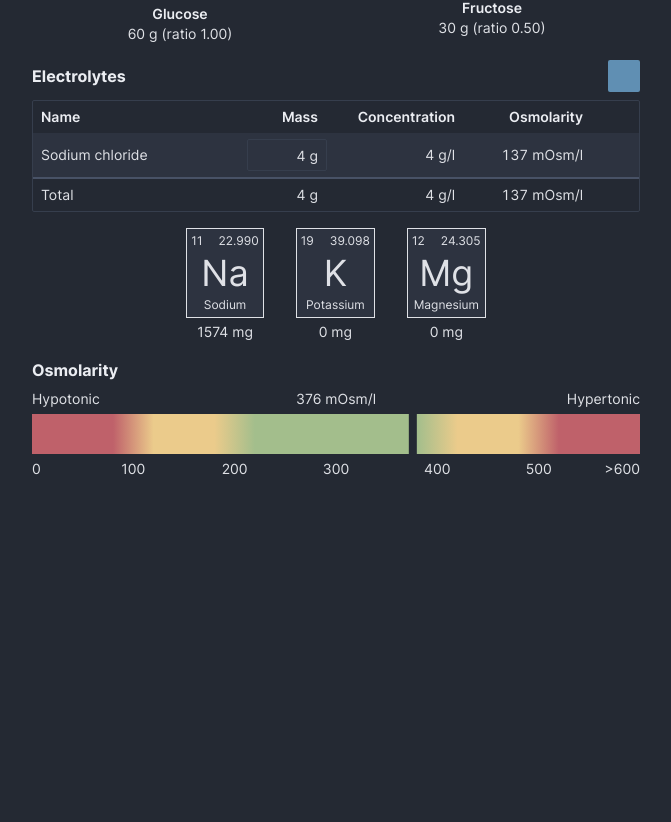
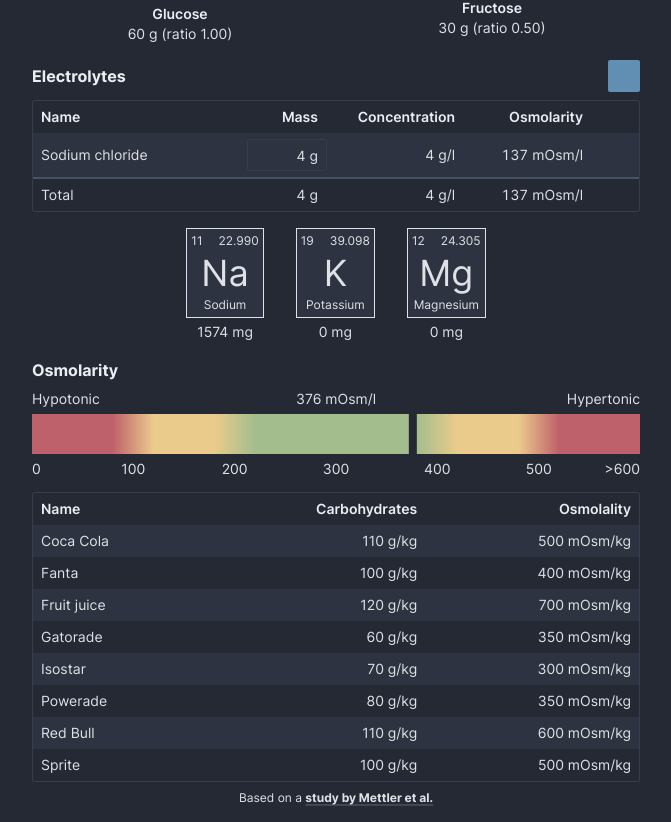
Before and after one commit to jsmolka/bottle, a Vue app: page / in a window 1280 px wide. Shown: the part 553-1375 px from the top of the page, without its empty margins (304-975 px from the left). Before the commit the page ends 1045 px from the top, so only its background shows below. Built offline with nearby package versions, Linux system fonts and the light colour scheme; some icons are missing.

Commit message:
add reference osmolality

```diff
--- a/src/views/Index.vue
+++ b/src/views/Index.vue
@@ -110,16 +110,84 @@
         <text x="100%" y="84" text-anchor="end">>600</text>
       </g>
     </svg>
+    <figure class="flex flex-col gap-2">
+      <TableWrapper>
+        <Table>
+          <TableHeader>
+            <TableRow>
+              <TableHead>Name</TableHead>
+              <TableHead class="text-right">Carbohydrates</TableHead>
+              <TableHead class="text-right">Osmolality</TableHead>
+            </TableRow>
+          </TableHeader>
+          <TableBody>
+            <TableRow>
+              <TableCell>Coca Cola</TableCell>
+              <TableCell class="text-right">110 g/kg</TableCell>
+              <TableCell class="text-right">500 mOsm/kg</TableCell>
+            </TableRow>
+            <TableRow>
+              <TableCell>Fanta</TableCell>
+              <TableCell class="text-right">100 g/kg</TableCell>
+              <TableCell class="text-right">400 mOsm/kg</TableCell>
+            </TableRow>
+            <TableRow>
+              <TableCell>Fruit juice</TableCell>
+              <TableCell class="text-right">120 g/kg</TableCell>
+              <TableCell class="text-right">700 mOsm/kg</TableCell>
+            </TableRow>
+            <TableRow>
+              <TableCell>Gatorade</TableCell>
+              <TableCell class="text-right">60 g/kg</TableCell>
+              <TableCell class="text-right">350 mOsm/kg</TableCell>
+            </TableRow>
+            <TableRow>
+              <TableCell>Isostar</TableCell>
+              <TableCell class="text-right">70 g/kg</TableCell>
+              <TableCell class="text-right">300 mOsm/kg</TableCell>
+            </TableRow>
+            <TableRow>
+              <TableCell>Powerade</TableCell>
+              <TableCell class="text-right">80 g/kg</TableCell>
+              <TableCell class="text-right">350 mOsm/kg</TableCell>
+            </TableRow>
+            <TableRow>
+              <TableCell>Red Bull</TableCell>
+              <TableCell class="text-right">110 g/kg</TableCell>
+              <TableCell class="text-right">600 mOsm/kg</TableCell>
+            </TableRow>
+            <TableRow>
+              <TableCell>Sprite</TableCell>
+              <TableCell class="text-right">100 g/kg</TableCell>
+              <TableCell class="text-right">500 mOsm/kg</TableCell>
+            </TableRow>
+          </TableBody>
+        </Table>
+      </TableWrapper>
+      <figcaption class="text-xs text-center">
+        Based on a <Link :href="osmolarityPdf">study by Mettler et al.</Link>
+      </figcaption>
+    </figure>
   </Form>
 </template>
 
 <script setup>
+import osmolarityPdf from '@/assets/pdf/osmolality.pdf';
 import Logo from '@/components/Logo.vue';
 import { Button } from '@/components/ui/button';
 import { Form, FormItem } from '@/components/ui/form';
 import { InputNumber } from '@/components/ui/input';
 import { Label } from '@/components/ui/label';
 import { Link } from '@/components/ui/link';
+import {
+  Table,
+  TableBody,
+  TableCell,
+  TableHead,
+  TableHeader,
+  TableRow,
+  TableWrapper,
+} from '@/components/ui/table';
 import { Atom } from '@/modules/chemistry';
 import { useBottleStore } from '@/stores/bottle';
 import { clamp } from '@/utils/numeric';
```
Also changed, not shown: 1 other file (tests, documents, lock files or other folders).
